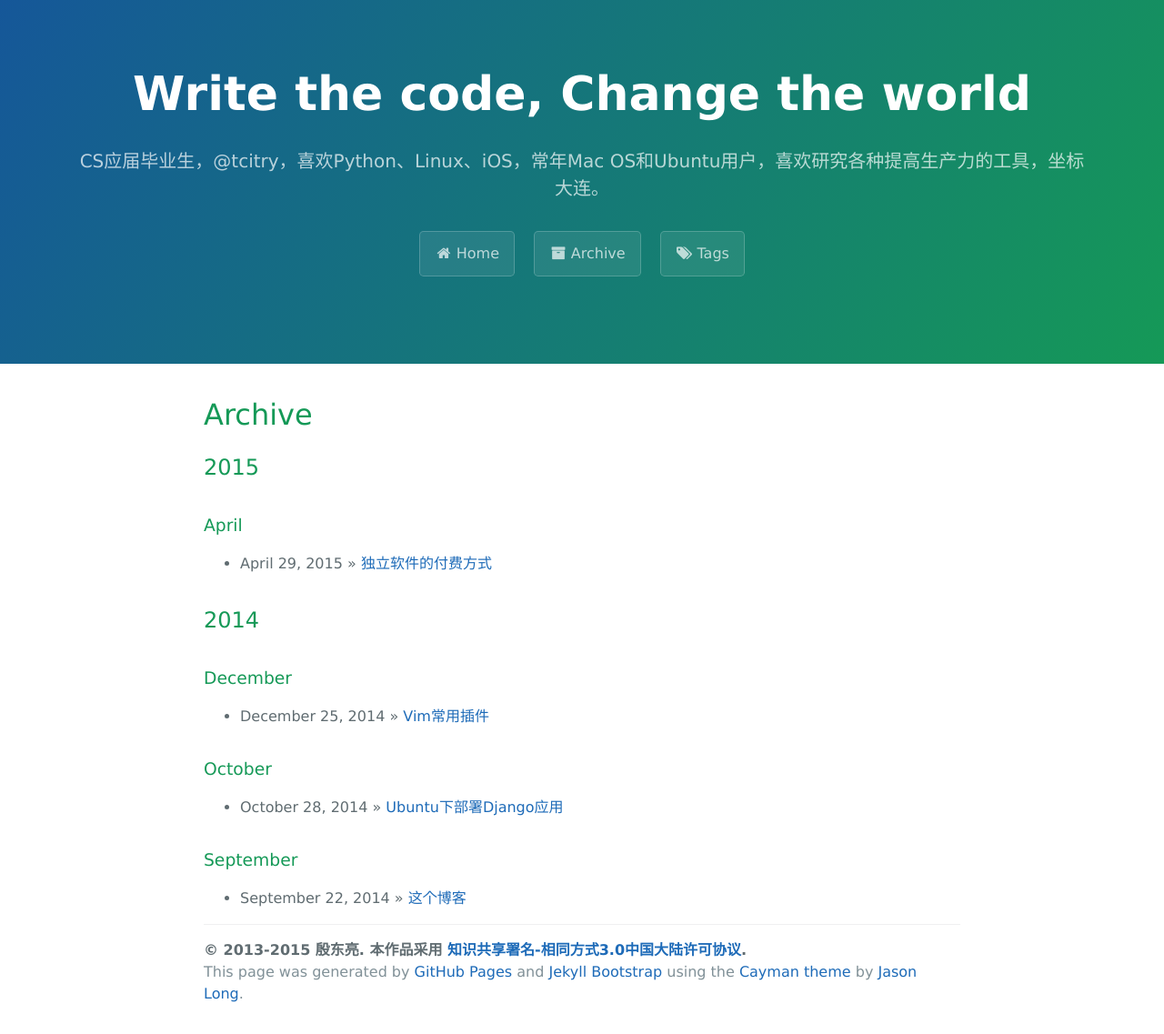
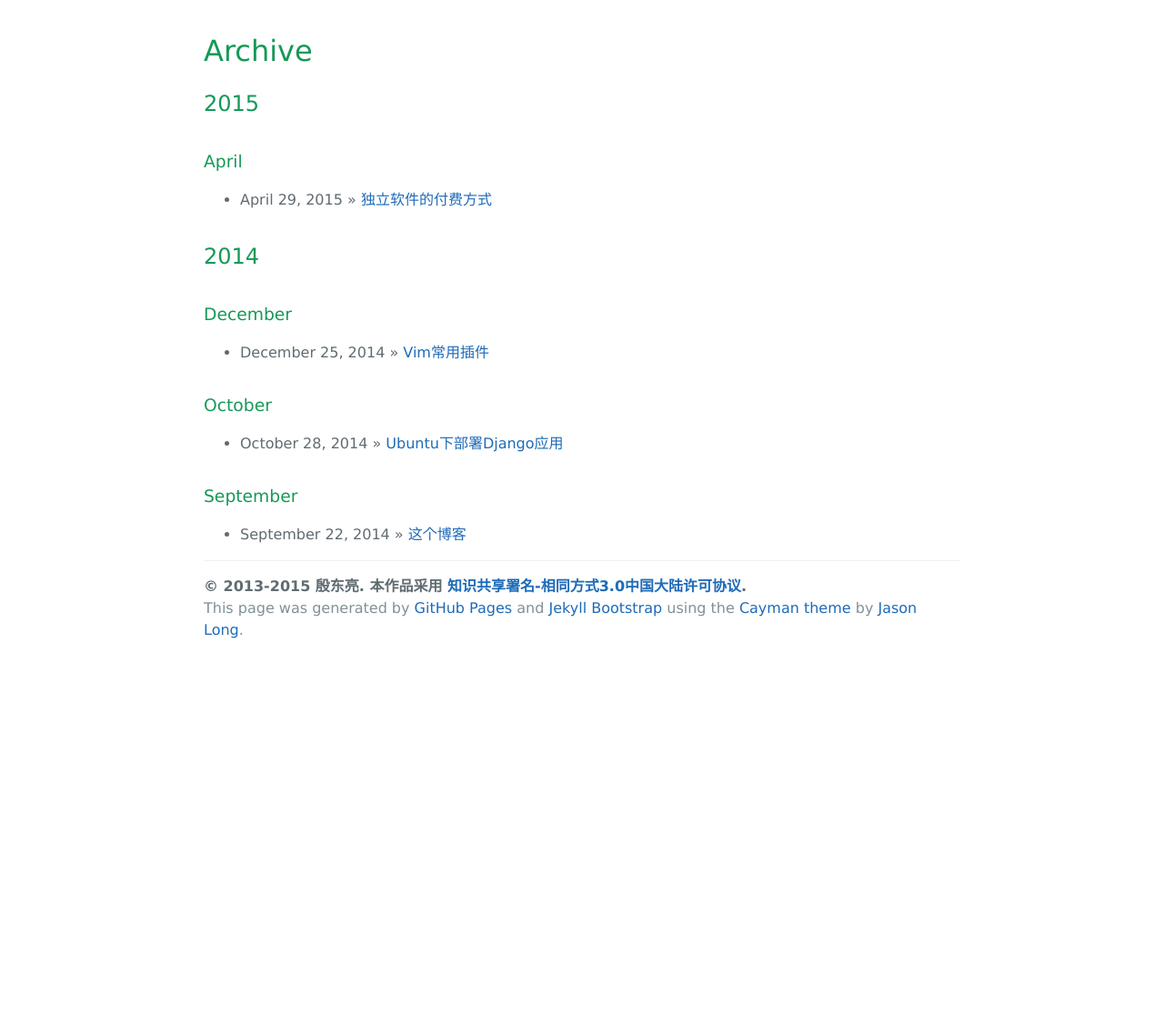
Before and after one commit to dlpu/dlpu.github.io, a Jekyll site: the page built from archive.html, in a window 1280 px wide. Shown: the whole page at 91% size. Built offline with Jekyll 4.4.1, drawn with Linux system fonts in a browser that asks for light colours; Markdown is read by kramdown in place of the engine named in the settings; after the commit the page ends 900 px from its top, so only the background shows below that.

Commit message:
drop header

```diff
--- a/_config.yml
+++ b/_config.yml
@@ -18,6 +18,7 @@ author :
   github : tcitry
   twitter : tcitry
   #feedburner : feedname
+
 gems:
   - jekyll-sitemap
 
--- a/_includes/themes/default/default.html
+++ b/_includes/themes/default/default.html
@@ -16,19 +16,6 @@
   <script src="http://tjs.sjs.sinajs.cn/open/api/js/wb.js" type="text/javascript" charset="utf-8"></script>
 </head>
 <body>
-  <section class="page-header" id="page">
-    <h1 class="project-name">Write the code, Change the world</h1>
-    <p class="project-tagline">CS应届毕业生，@tcitry，喜欢Python、Linux、iOS，常年Mac OS和Ubuntu用户，喜欢研究各种提高生产力的工具，坐标大连。</p>
-    <a href="/" class="btn"><i class="home icon"></i>Home</a>
-    <a href="/archive.html" class="btn"><i class="archive icon"></i>Archive</a>
-    <a href="/tags.html" class="btn"><i class="tags icon"></i>Tags</a>
-    <p></p>
-    <a href="https://github.com/tcitry" target="_blank" style="background: url('/image/sns_bg.png') -263px -5px no-repeat;" class="sns"></a>
-    <a href="https://twitter.com/tcitry" target="_blank" style="background: url('/image/sns_bg.png') -4px -5px no-repeat;" class="sns"></a>
-    <a href="http://www.zhihu.com/people/tcitry" target="_blank" style="background: url('/image/sns_bg.png') -314px -5px no-repeat;" class="sns"></a>
-    <a href="http://segmentfault.com/u/tcitry" target="_blank" style="background: url('/image/sns_bg.png') -520px -5px no-repeat;" class="sns"></a>
-    <a href="http://weibo.com/tcitry" target="_blank" style="background: url('/image/sns_bg.png') -469px -5px no-repeat;" class="sns"></a>
-  </section>
   <section class="main-content">
    {{ content }}
    <footer class="site-footer">
--- a/stylesheets/stylesheet.css
+++ b/stylesheets/stylesheet.css
@@ -61,7 +61,7 @@ a {
 
 @media screen and (min-width: 64em) {
   .page-header {
-    padding: 4rem 5rem; } }
+    padding: 2rem 2rem; } }
 
 @media screen and (min-width: 42em) and (max-width: 64em) {
   .page-header {
```
Also changed, not shown: about.md (added, +15 -0 lines), index.md (+3 -0 lines).
